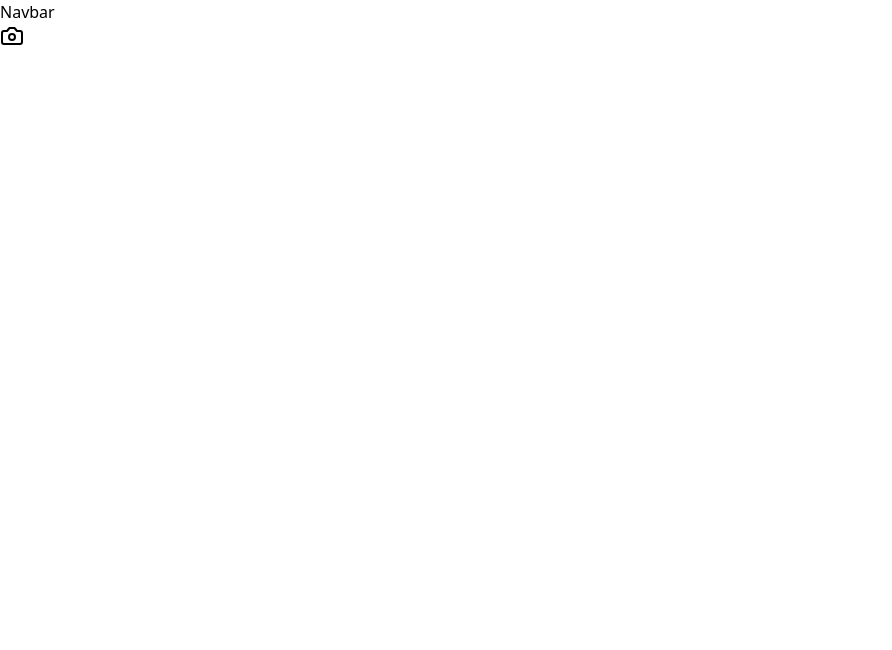
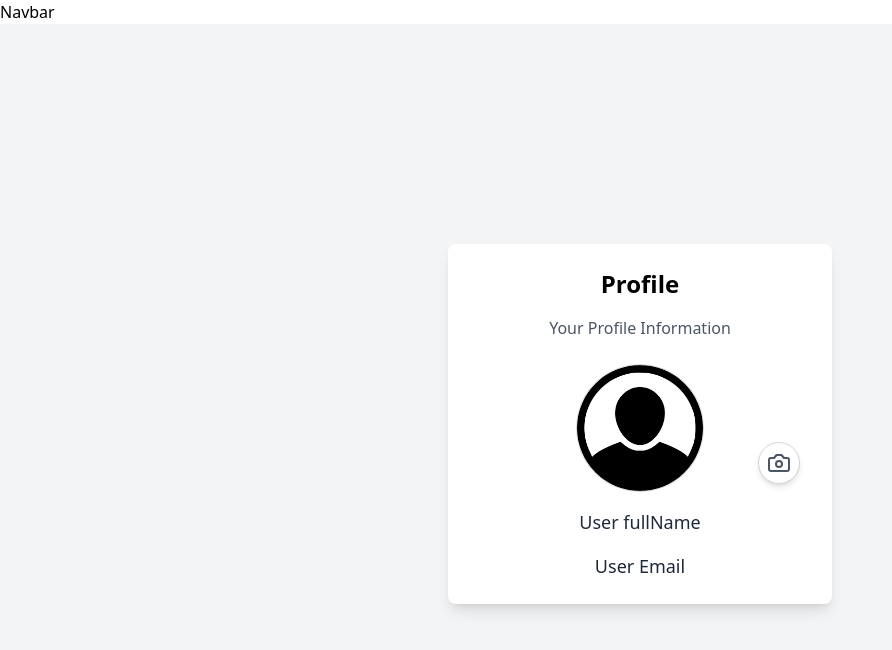
Before and after one commit to Amankhare01/Realtime-Chat, a React (Vite) app in the folder frontend/: page /profile in a window 1280 px wide. Shown: the top 650 px of the page, without its empty margins (0-892 px from the left). Built offline with nearby package versions, Linux system fonts and the light colour scheme; no server answers.

Commit message:
feat: add profile image upload functionality and enhance Profile component UI

```diff
--- a/frontend/src/component/Profile.jsx
+++ b/frontend/src/component/Profile.jsx
@@ -1,11 +1,63 @@
-import { Camera } from "lucide-react"
+import { Camera } from "lucide-react";
+import { Useauthstore } from "../store/Useauthstore";
+import { useState, useRef } from "react";
 
 const Profile = () => {
+  const { authUser, isUpdatingProfile, profile: updateProfile } = Useauthstore();
+  const [selectimage, setSelectimage] = useState(null);
+  const fileInputRef = useRef(null);
+
+  const handleimageupdate = async (e) => {
+    const file = e.target.files[0];
+    if (!file) return;
+
+    const reader = new FileReader();
+    reader.readAsDataURL(file);
+
+    reader.onload = async () => {
+      const base64Image = reader.result;
+      setSelectimage(base64Image);
+      await updateProfile({ profilepic: base64Image });
+    };
+  };
+
   return (
-    <div>
-      <Camera/>
+    <div className="flex flex-col items-center justify-center min-h-screen bg-gray-100 p-4">
+      <div className="bg-white shadow-lg rounded-lg p-6 w-96 text-center">
+        <h1 className="text-2xl font-semibold mb-4">Profile</h1>
+        <h2 className="text-gray-600">Your Profile Information</h2>
+
+        <div className="relative mt-6">
+          <img
+            src={selectimage || authUser?.profilepic || "./default.png"}
+            alt="Profile"
+            className="w-32 h-32 rounded-full object-cover mx-auto border border-gray-300"
+          />
+          <button
+            className="absolute bottom-2 right-2 bg-white p-2 rounded-full shadow-md border border-gray-300"
+            onClick={() => fileInputRef.current.click()}
+            disabled={isUpdatingProfile}
+          >
+            <Camera className="w-6 h-6 text-gray-600" />
+          </button>
+          <input
+            type="file"
+            ref={fileInputRef}
+            className="hidden"
+            accept="image/*"
+            onChange={handleimageupdate}
+          />
+        </div>
+
+        <p className="mt-4 text-lg font-medium text-gray-800">
+          {authUser?.fullName || "User fullName"}
+        </p>
+        <p className="mt-4 text-lg font-medium text-gray-800">
+          {authUser?.email || "User Email"}
+        </p>
+      </div>
     </div>
-  )
-}
+  );
+};
 
-export default Profile
+export default Profile;
--- a/frontend/src/store/Useauthstore.js
+++ b/frontend/src/store/Useauthstore.js
@@ -34,5 +34,17 @@ export const Useauthstore = create((set) => ({
     } finally {
       set({ isLoginup: false });
     }
+  },
+  profile: async (data) => {
+    set({ isUpdatingProfile: true });
+    try {
+      const res = await axiosInstance.put("/auth/login", data);
+      set({ authUser: res.data });
+      toast.success("Login Successfully");
+    } catch (error) {
+      toast.error(error.response?.data?.message || "Login failed");
+    } finally {
+      set({ isUpdatingProfile: false });
+    }
   }
 }));
```
Also changed, not shown: frontend/public/default.png (added).
